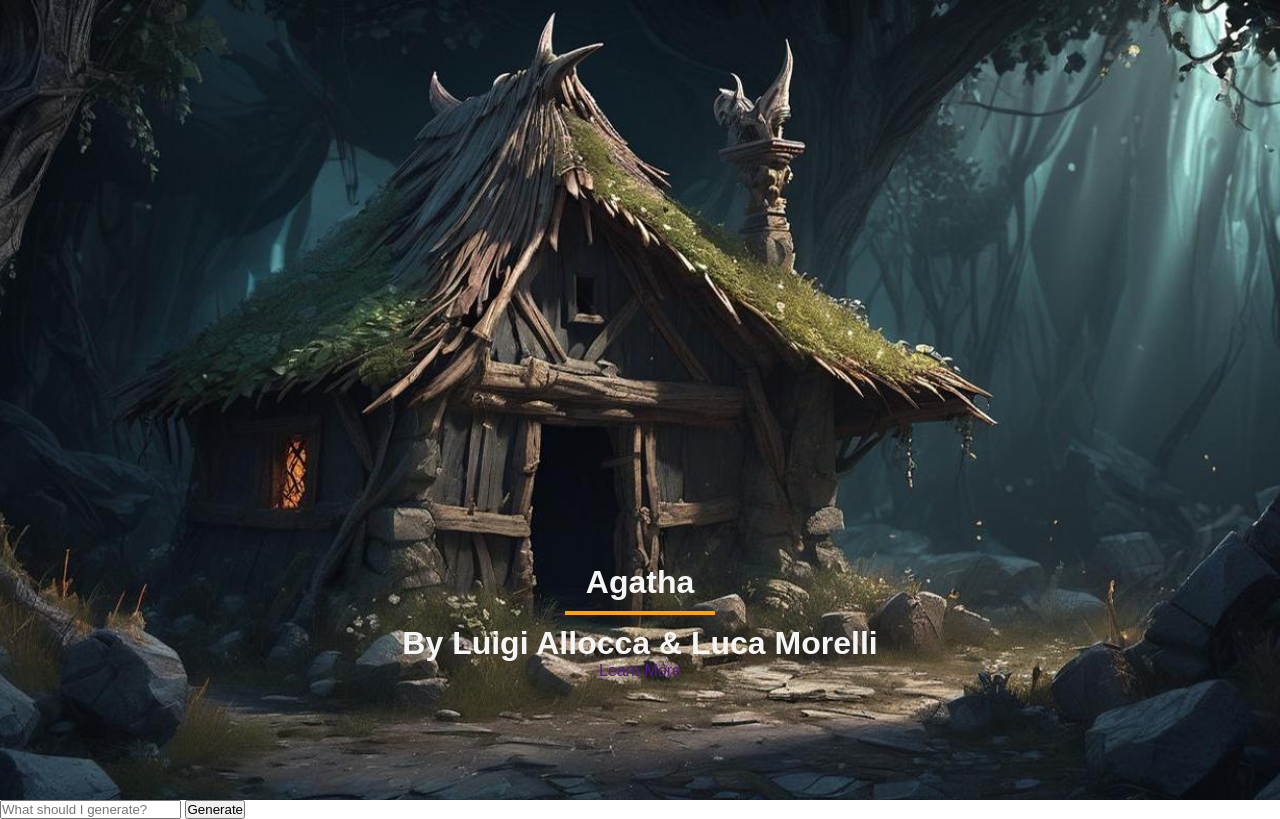
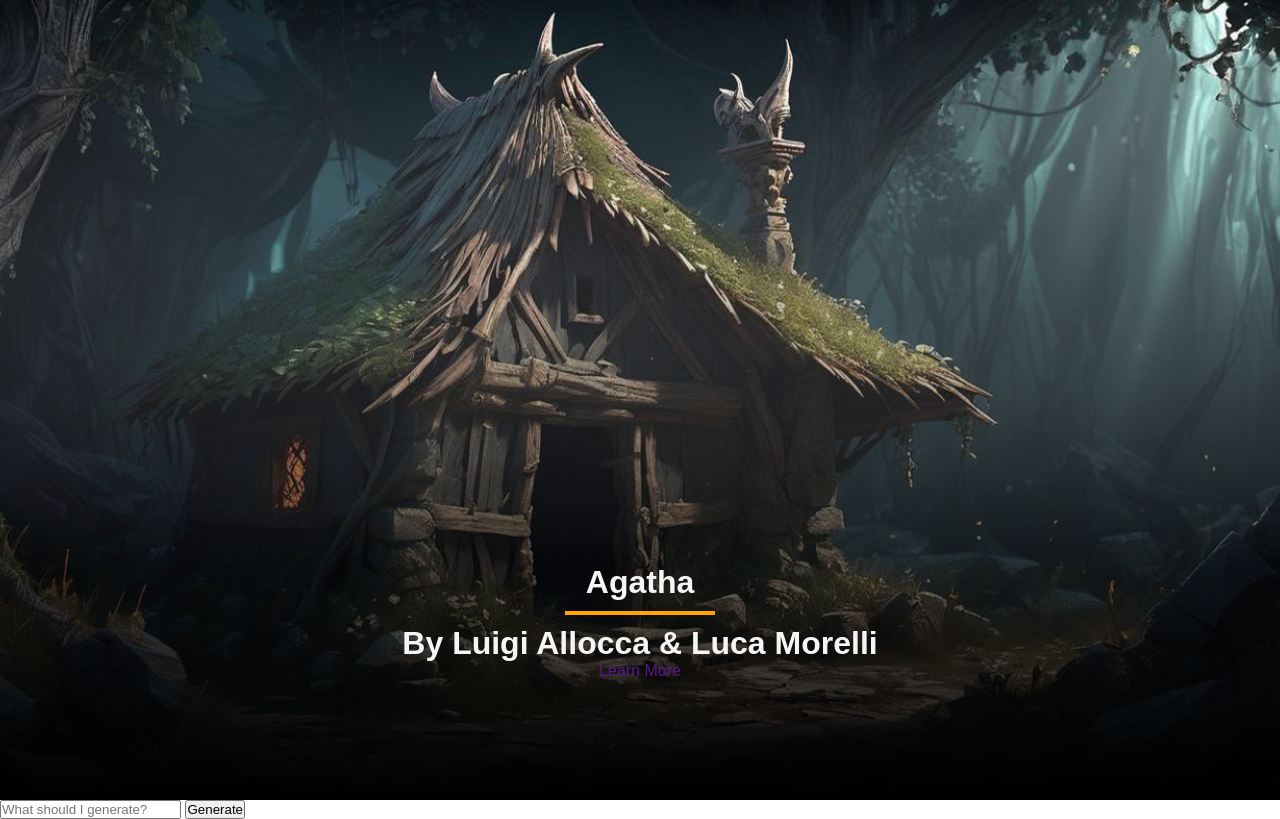
Before and after one commit to GGFlutterdev/mordorIA, a Flask app: page / in a window 1280 px wide. Run offline with Flask 3, Linux system fonts and the light colour scheme; parts of the project's set-up code (start-up, migrations or seed data) failed here and were passed over; some libraries are stand-ins or nearby versions.

Commit message:
Improve UI

```diff
--- a/static/css/mordor_style.css
+++ b/static/css/mordor_style.css
@@ -11,7 +11,7 @@ a {
 header {
   width: 100%;
   height: 100vh;
-  background-image: url("../images/banshee_hut.jpeg");
+  background-image: url("../images/hut.png");
   background-position: bottom;
   background-size: cover;
   display: flex;
--- a/templates/base.html
+++ b/templates/base.html
@@ -17,7 +17,7 @@
     <title>{% block title %} {% endblock %}</title>
 
     <!-- Include custom favicon -->
-    <link rel="icon" type="image/png" href="static/logo.png" />
+    <link rel="icon" type="image/png" href="static/images/logo.png" />
     <link
       rel="stylesheet"
       href="https://cdnjs.cloudflare.com/ajax/libs/font-awesome/6.5.2/css/all.min.css"
```
Also changed, not shown: static/images/hut.png (added).
